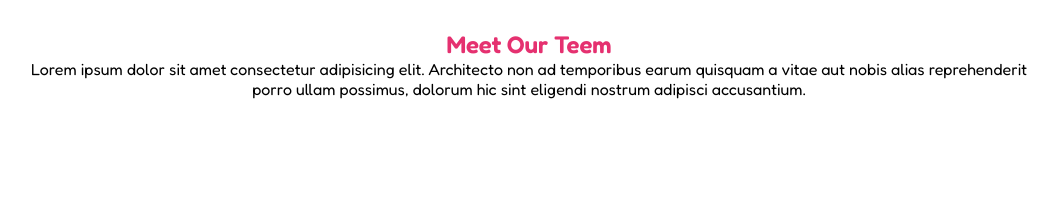
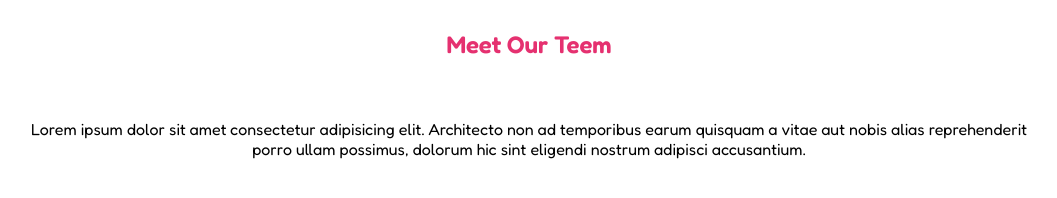
Before and after one commit to Spong3ibob/html-css-float-cards, a plain HTML site: page index.html in a window 1280 px wide. Shown: the whole page, without its empty margins (111-1168 px from the left). Drawn offline with Linux system fonts and the light colour scheme.

Commit message:
sezione centrale completata

```diff
--- a/css/style.css
+++ b/css/style.css
@@ -22,3 +22,6 @@ h1{
 p{
     text-align: center;
 }
+.description{
+    margin-top: 60px;
+}
--- a/index.html
+++ b/index.html
@@ -18,7 +18,7 @@
             <h1>Meet Our Teem</h1>
         </section>
         <!-- description -->
-        <section>
+        <section class="description">
             <p>Lorem ipsum dolor sit amet consectetur adipisicing elit. Architecto non ad temporibus earum quisquam a vitae aut nobis alias reprehenderit porro ullam possimus, dolorum hic sint eligendi nostrum adipisci accusantium.</p>
         </section>
         <!-- description components tem -->
```
